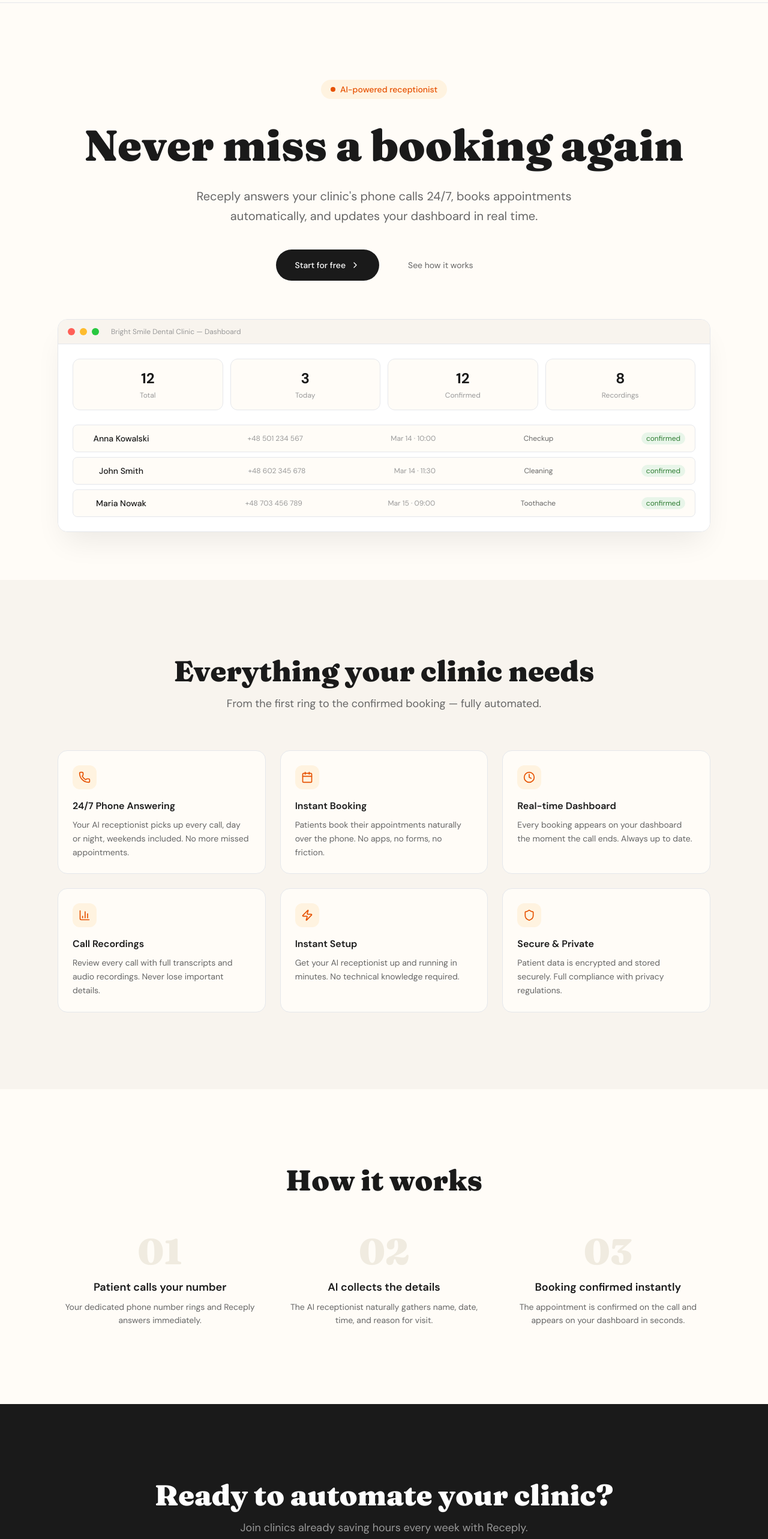
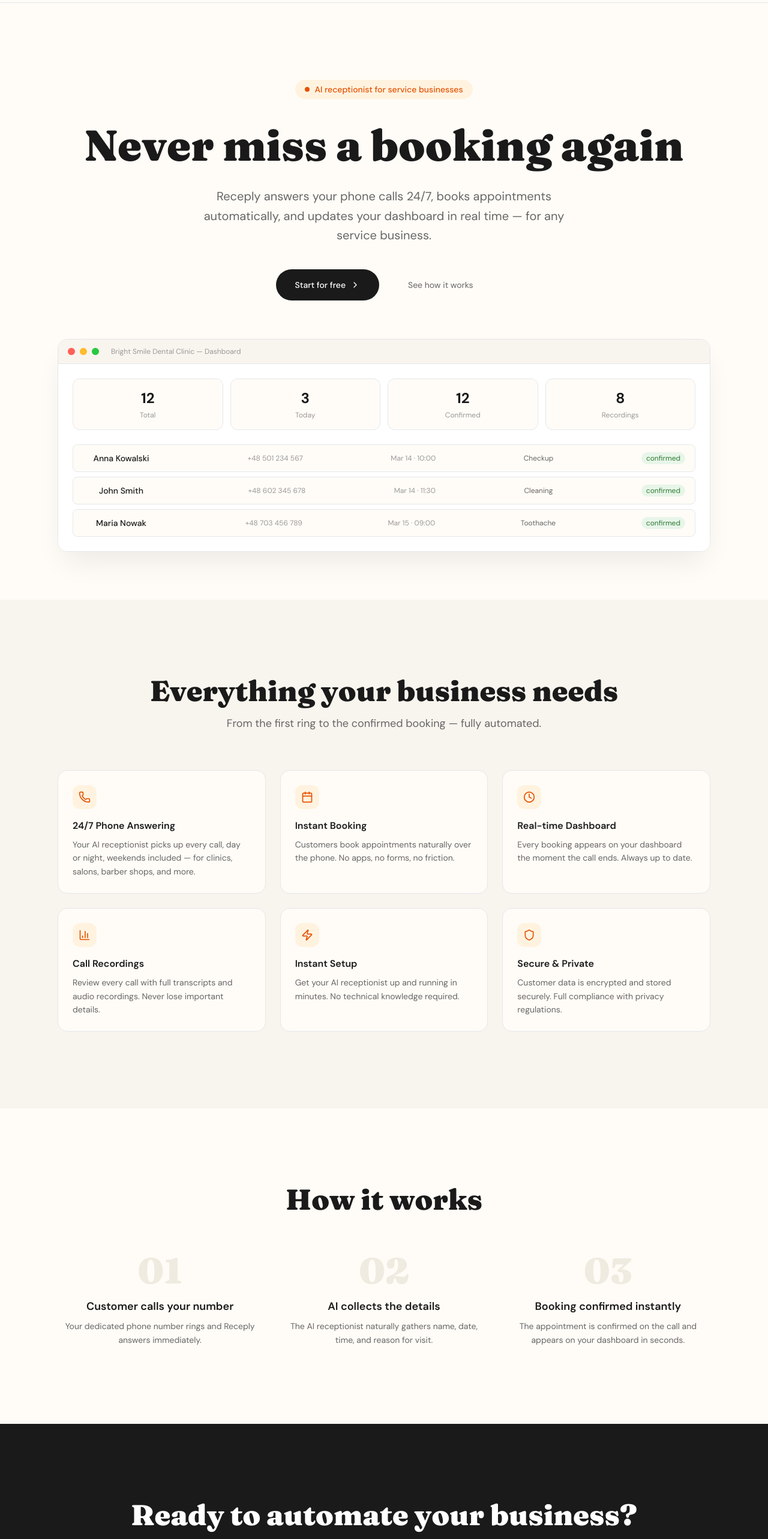
Before and after one commit to visionas9/ai-receptionist, a Next.js app: page / in a window 1280 px wide. Shown: the part 60-2626 px from the top of the page at 60% size. Built offline with nearby package versions, Linux system fonts and the light colour scheme.

Commit message:
landing page update

```diff
--- a/src/app/page.tsx
+++ b/src/app/page.tsx
@@ -16,13 +16,13 @@
     icon: Phone,
     title: "24/7 Phone Answering",
     description:
-      "Your AI receptionist picks up every call, day or night, weekends included. No more missed appointments.",
+      "Your AI receptionist picks up every call, day or night, weekends included — for clinics, salons, barber shops, and more.",
   },
   {
     icon: Calendar,
     title: "Instant Booking",
     description:
-      "Patients book their appointments naturally over the phone. No apps, no forms, no friction.",
+      "Customers book appointments naturally over the phone. No apps, no forms, no friction.",
   },
   {
     icon: Clock,
@@ -46,14 +46,14 @@
     icon: Shield,
     title: "Secure & Private",
     description:
-      "Patient data is encrypted and stored securely. Full compliance with privacy regulations.",
+      "Customer data is encrypted and stored securely. Full compliance with privacy regulations.",
   },
 ];
 
 const steps = [
   {
     number: "01",
-    title: "Patient calls your number",
+    title: "Customer calls your number",
     description:
       "Your dedicated phone number rings and Receply answers immediately.",
   },
@@ -172,14 +172,15 @@
       <section className="max-w-6xl mx-auto px-4 md:px-8 pt-20 md:pt-32 pb-20 text-center">
         <div className="animate-fade-up inline-flex items-center gap-2 bg-[#FFF3E0] text-[#E65100] text-sm font-medium px-4 py-1.5 rounded-full mb-8">
           <span className="w-2 h-2 bg-[#E65100] rounded-full animate-pulse" />
-          AI-powered receptionist
+          AI receptionist for service businesses
         </div>
         <h1 className="animate-fade-up delay-1 font-display text-5xl md:text-7xl font-black leading-tight mb-6 text-[#1a1a1a]">
           Never miss a booking again
         </h1>
         <p className="animate-fade-up delay-2 text-lg md:text-xl text-[#666] max-w-2xl mx-auto mb-10 leading-relaxed">
-          Receply answers your clinic's phone calls 24/7, books appointments
-          automatically, and updates your dashboard in real time.
+          Receply answers your phone calls 24/7, books appointments
+          automatically, and updates your dashboard in real time — for any
+          service business.
         </p>
         <div className="animate-fade-up delay-3 flex flex-col sm:flex-row items-center justify-center gap-4">
           <Link
@@ -189,7 +190,6 @@
             Start for free
             <ChevronRight className="h-4 w-4" />
           </Link>
-
           <button
             onClick={() =>
               document
@@ -259,7 +259,7 @@
         <div className="max-w-6xl mx-auto px-4 md:px-8">
           <div className="text-center mb-16">
             <h2 className="font-display text-4xl md:text-5xl font-black mb-4">
-              Everything your clinic needs
+              Everything your business needs
             </h2>
             <p className="text-[#666] text-lg max-w-xl mx-auto">
               From the first ring to the confirmed booking — fully automated.
@@ -316,10 +316,11 @@
       <section className="bg-[#1a1a1a] py-20 md:py-32">
         <div className="max-w-6xl mx-auto px-4 md:px-8 text-center">
           <h2 className="font-display text-4xl md:text-5xl font-black text-white mb-4">
-            Ready to automate your clinic?
+            Ready to automate your business?
           </h2>
           <p className="text-[#999] text-lg mb-10">
-            Join clinics already saving hours every week with Receply.
+            Join service businesses already saving hours every week with
+            Receply.
           </p>
           <Link
             href="/signup"
```
